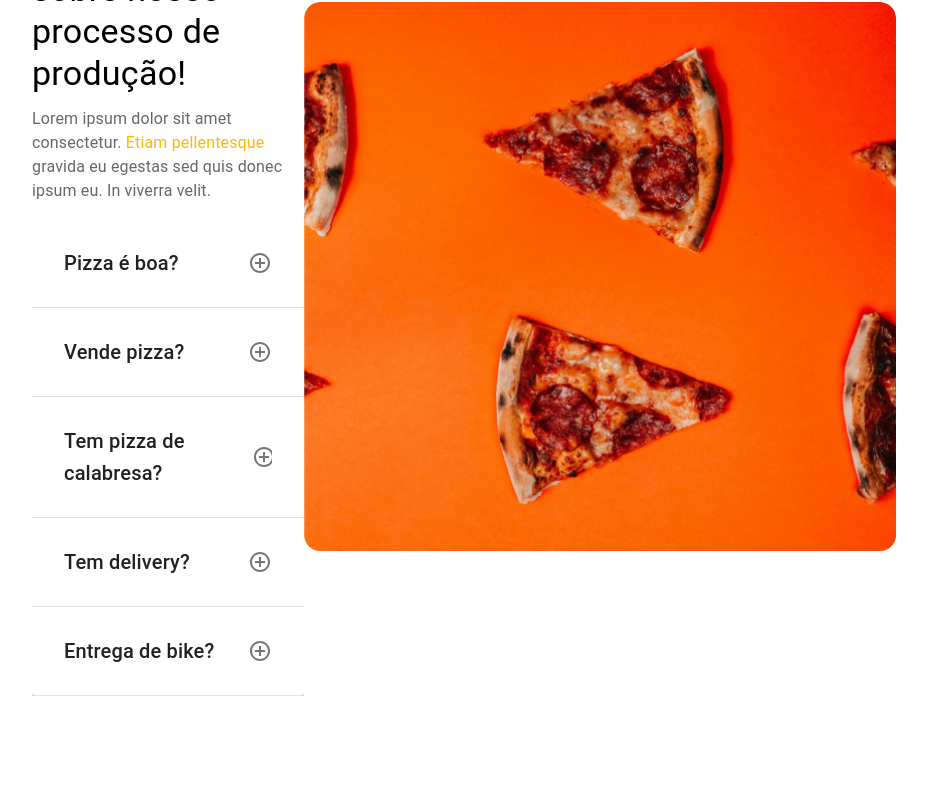
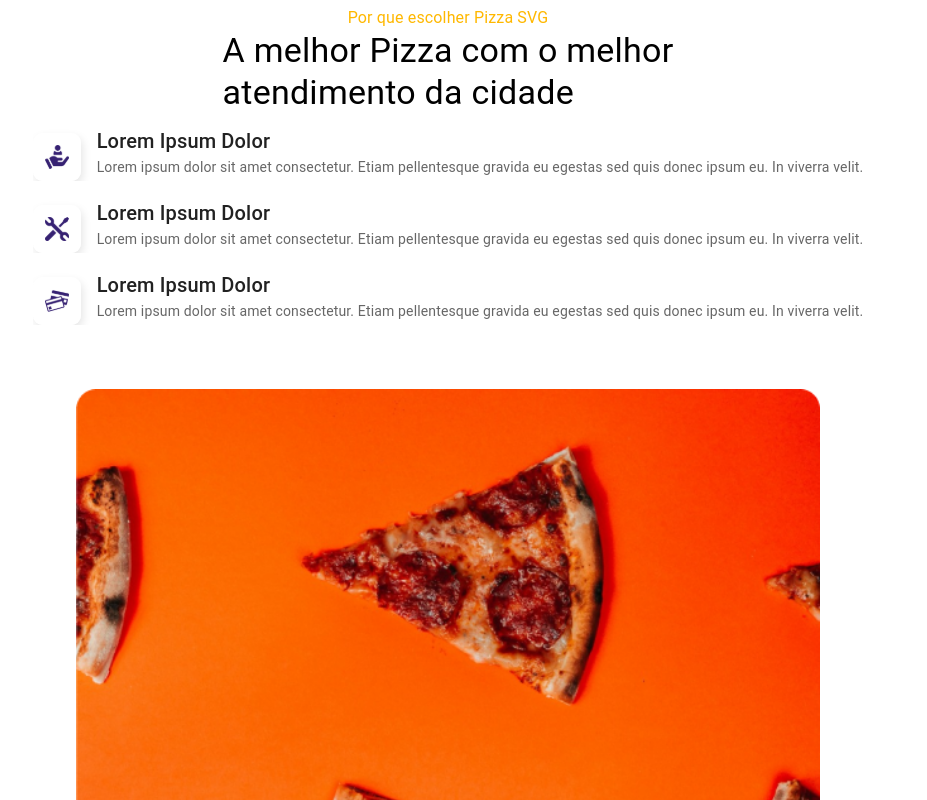
Before and after one commit to Andzuo/test-front-loumar, a React (Create React App) app: page / in a window 1280 px wide. Shown: the part 1240-2040 px from the top of the page, without its empty margins (192-1119 px from the left). Before the commit the page ends 2000 px from the top, so only its background shows below. Built offline with nearby package versions, Linux system fonts and the light colour scheme.

Commit message:
Fix: Responsive Ajusts

```diff
--- a/src/components/FaqSection.jsx
+++ b/src/components/FaqSection.jsx
@@ -12,15 +12,15 @@ import PizzaImage from "../assets/Icon2.png";
 
 const FAQContainer = styled(Box)(({ theme }) => ({
    display: "flex",
-   flexDirection: "row",
+   flexDirection: "row-reverse",
    alignItems: "center",
    justifyContent: "space-between",
    maxWidth: "80%",
-   padding: "5%",
+   padding: "72px 128px 72px 128px",
    width: "100%",
    margin: "0 auto",
-   boxSizing: "border-box",
-   [theme.breakpoints.down("lg")]: {
+   gap: "20px",
+   [theme.breakpoints.down("xl")]: {
       flexDirection: "column",
       padding: "16px",
    },
@@ -39,7 +39,7 @@ const ImageContainer = styled("div")(({ theme }) => ({
       objectFit: "cover",
    },
    [theme.breakpoints.down("lg")]: {
-      width: "100%",
+      width: "75%",
       maxWidth: "100%",
       marginTop: "16px",
    },
@@ -53,7 +53,7 @@ const TextContainer = styled(Box)(({ theme }) => ({
       paddingLeft: 0,
       display: "flex",
       flexDirection: "column",
-      marginTop: "16px",
+      marginTop: "20px",
       textAlign: "center",
       alignItems: "center",
       justifyContent: "center",
@@ -75,6 +75,9 @@ const CustomAccordion = styled(Accordion)(({ theme }) => ({
 const FaqSection = () => {
    return (
       <FAQContainer>
+         <ImageContainer>
+            <img src={PizzaImage} alt="Pizza" />
+         </ImageContainer>
          <TextContainer>
             <Typography color="primary">FAQ</Typography>
             <Typography variant="h4" component="h2" gutterBottom>
@@ -174,9 +177,6 @@ const FaqSection = () => {
                </CustomAccordion>
             </AccordionContainer>
          </TextContainer>
-         <ImageContainer>
-            <img src={PizzaImage} alt="Pizza" />
-         </ImageContainer>
       </FAQContainer>
    );
 };
--- a/src/components/FirstSection.jsx
+++ b/src/components/FirstSection.jsx
@@ -10,16 +10,16 @@ const SectionContainer = styled(Box)(({ theme }) => ({
    flexDirection: "row",
    alignItems: "center",
    justifyContent: "center",
-   padding: "5%",
+   padding: "48px 352px 72px 352px",
    width: "100%",
    margin: "0 auto",
-   [theme.breakpoints.down("lg")]: {
+   [theme.breakpoints.down("xl")]: {
       flexDirection: "column",
       padding: "16px",
    },
 }));
 
-const ImageContainer = styled("div")({
+const ImageContainer = styled("div")(({ theme }) => ({
    width: "100%",
    maxWidth: "592px",
    height: "auto",
@@ -31,13 +31,17 @@ const ImageContainer = styled("div")({
       height: "100%",
       objectFit: "cover",
    },
-});
+   [theme.breakpoints.down("lg")]: {
+      width: "75%",
+      maxWidth: "100%",
+      marginTop: "16px",
+   },
+}));
 
 const TextContainer = styled(Box)(({ theme }) => ({
    marginLeft: "32px",
    flex: 1,
-   maxWidth: "700px",
-   [theme.breakpoints.down("md")]: {
+   [theme.breakpoints.down("lg")]: {
       marginLeft: 0,
       display: "flex",
       flexDirection: "column",
@@ -59,12 +63,13 @@ const IconWrapper = styled(Box)(({ theme }) => ({
    marginTop: "8px",
    display: "flex",
    border: "1px solid #fff",
-   boxShadow: "0px 2px 8px rgba(0, 0, 0, 0.25)",
+   boxShadow: "2px 4px 8px rgba(0, 0, 0, 0.1)",
    borderRadius: "20%",
    flexDirection: "column",
    alignItems: "center",
    justifyContent: "center",
    width: "48px",
+   minWidth: "48px",
    height: "48px",
 }));
 
--- a/src/themes.js
+++ b/src/themes.js
@@ -15,4 +15,13 @@ export const theme = createTheme({
          main: "#fff",
       },
    },
+   breakpoints: {
+      values: {
+         xs: 0,
+         sm: 600,
+         md: 1280,
+         lg: 1440,
+         xl: 1920,
+      },
+   },
 });
```
